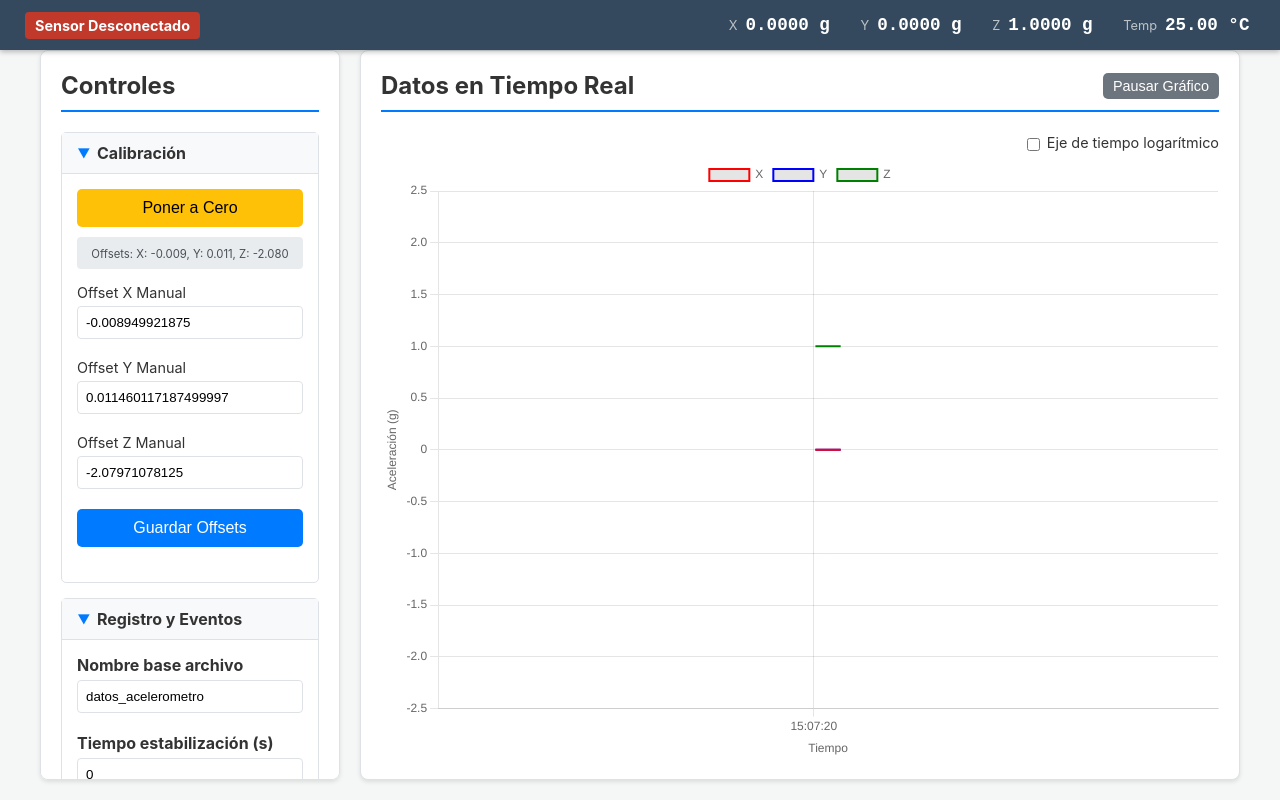
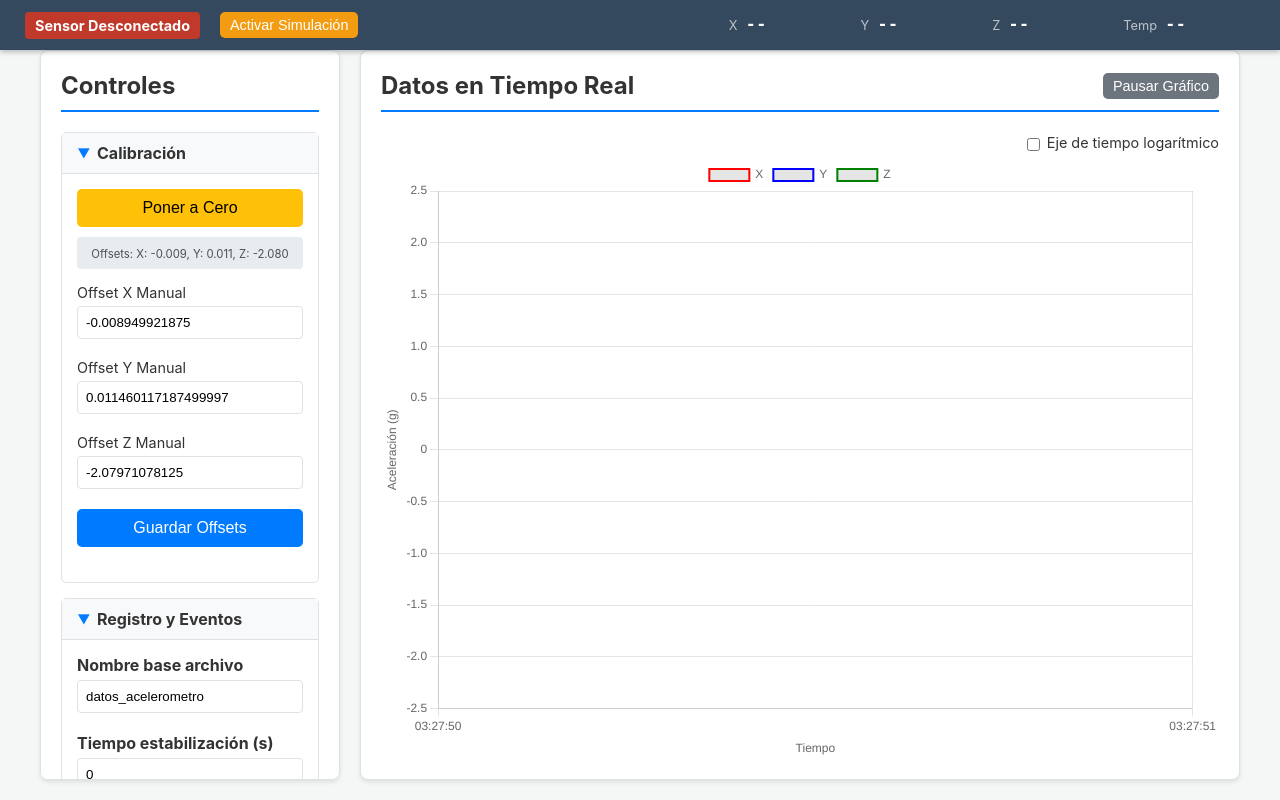
Before and after one commit to GLeiva181/acelerometro-python, a Flask app: page / in a window 1280 px wide. Run offline with Flask 3, Linux system fonts and the light colour scheme; data that the repository does not hold is empty.

Commit message:
deshabilitar simulacion

```diff
--- a/app.py
+++ b/app.py
@@ -64,6 +64,7 @@
 sensor_available = False
 recording = False
 recording_start_time = 0.0
+simulation_enabled = False
 last_event_time = 0.0
 auto_recording_active = False
 
@@ -217,10 +218,16 @@
         latest_data['y'] -= config['offsets']['y']
         latest_data['z'] -= config['offsets']['z']
         return jsonify(latest_data)
-    else:
-        # Devuelve datos de ejemplo si el sensor no está disponible
+    elif not sensor_available and simulation_enabled:
+        # Devuelve datos de ejemplo si la simulación está activada
         return jsonify({
             'x': 0.1 * (time.time() % 10), 'y': 0.2 * (time.time() % 5), 'z': 1.0, 'temp': 25.0,
+            'timestamp': time.time()
+        })
+    else:
+        # Sensor no disponible y simulación desactivada
+        return jsonify({
+            'x': 0, 'y': 0, 'z': 0, 'temp': 0,
             'timestamp': time.time(), 'error': 'Sensor no disponible'
         })
 
@@ -329,6 +336,17 @@
     except (ValueError, TypeError, KeyError) as e:
         return jsonify({'success': False, 'message': f'Datos inválidos: {e}'}), 400
 
+@app.route('/toggle_simulation', methods=['POST'])
+def toggle_simulation():
+    global simulation_enabled
+    if not sensor_available:
+        simulation_enabled = not simulation_enabled
+        message = 'Simulación activada.' if simulation_enabled else 'Simulación desactivada.'
+        print(message)
+        return jsonify({'success': True, 'simulation_enabled': simulation_enabled, 'message': message})
+    else:
+        return jsonify({'success': False, 'message': 'El sensor está conectado, no se puede simular.'}), 400
+
 @app.route('/files', methods=['GET'])
 def list_files():
     data_dir = "data"
@@ -397,7 +415,11 @@
 
 @app.route('/status', methods=['GET'])
 def get_status():
-    status = {'recording': recording, 'sensor_available': sensor_available}
+    status = {
+        'recording': recording,
+        'sensor_available': sensor_available,
+        'simulation_enabled': simulation_enabled
+    }
     status.update({'config': config})
     return jsonify(status)
 
--- a/config.json
+++ b/config.json
@@ -10,22 +10,22 @@
     "filename": "datos_acelerometro",
     "stabilization": 0.0,
     "auto_record": true,
-    "cooldown": "1",
-    "pre_record_time": "2",
-    "time_window": "20",
+    "cooldown": 1.0,
+    "pre_record_time": 2.0,
+    "time_window": 20.0,
     "umbral_mode": "Absoluto",
     "center_x": -0.0012576171874999985,
     "center_y": -0.0016823828124999968,
     "center_z": 1.0010499609375003,
-    "delta_x": "0.1",
-    "delta_y": "0.1",
-    "delta_z": "0.1",
-    "min_x": "-0.5",
-    "max_x": "0.5",
-    "min_y": "-0.5",
-    "max_y": "0.5",
-    "min_z": "0.5",
-    "max_z": "1.5",
+    "delta_x": 0.1,
+    "delta_y": 0.1,
+    "delta_z": 0.1,
+    "min_x": -0.5,
+    "max_x": 0.5,
+    "min_y": -0.5,
+    "max_y": 0.5,
+    "min_z": 0.5,
+    "max_z": 1.5,
     "auto_center": true,
     "nombre_archivo": "datos",
     "simulacion": false,
--- a/templates/index.html
+++ b/templates/index.html
@@ -239,6 +239,7 @@
 <div id="top-banner">
     <div class="banner-section">
         <span id="banner-sensor-status">--</span>
+        <button id="toggleSimBtn" class="btn" style="display: none; width: auto; padding: 5px 10px; font-size: 0.9em; background-color: #f39c12;">Activar Simulación</button>
         <span id="banner-recording-status">GRABANDO</span>
     </div>
     <div class="banner-section banner-data">
@@ -480,6 +481,7 @@
     const loadFileBtn = document.getElementById('loadFileBtn');
     const logScaleCheck = document.getElementById('logScaleCheck');
     const statusIndicator = document.getElementById('status-indicator');
+    const toggleSimBtn = document.getElementById('toggleSimBtn');
 
     const fetchData = async (url, options) => {
         try {
@@ -498,7 +500,16 @@
     function updateLiveValues(sensor) {
         if (!sensor) return;
         if (viewingMode === 'file') return;
-        if (sensor.error) { console.warn(sensor.error); }
+
+        if (sensor.error) {
+            console.warn(sensor.error);
+            // Muestra '--' cuando hay un error (sin sensor, sin simulación)
+            document.getElementById("banner-xVal").textContent = '--';
+            document.getElementById("banner-yVal").textContent = '--';
+            document.getElementById("banner-zVal").textContent = '--';
+            document.getElementById("banner-tempVal").textContent = '--';
+            return; // No actualiza el gráfico
+        }
 
         document.getElementById("banner-xVal").textContent = sensor.x.toFixed(4) + ' g';
         document.getElementById("banner-yVal").textContent = sensor.y.toFixed(4) + ' g';
@@ -524,13 +535,24 @@
 
         const bannerSensorStatus = document.getElementById('banner-sensor-status');
         const bannerRecordingStatus = document.getElementById('banner-recording-status');
+        const toggleSimBtn = document.getElementById('toggleSimBtn');
 
         if (status.sensor_available) {
             bannerSensorStatus.textContent = 'Sensor Conectado';
             bannerSensorStatus.className = 'connected';
+            toggleSimBtn.style.display = 'none';
         } else {
             bannerSensorStatus.textContent = 'Sensor Desconectado';
             bannerSensorStatus.className = 'disconnected';
+            toggleSimBtn.style.display = 'inline-block';
+
+            if (status.simulation_enabled) {
+                toggleSimBtn.textContent = 'Desactivar Simulación';
+                toggleSimBtn.style.backgroundColor = '#16a085'; // Color "activo"
+            } else {
+                toggleSimBtn.textContent = 'Activar Simulación';
+                toggleSimBtn.style.backgroundColor = '#f39c12'; // Color "acción"
+            }
         }
 
         if (status.recording) {
@@ -636,6 +658,24 @@
             } else {
                 pauseChartBtn.textContent = 'Pausar Gráfico';
                 pauseChartBtn.style.backgroundColor = '#6c757d';
+            }
+        }
+    });
+
+    toggleSimBtn.addEventListener('click', async () => {
+        const result = await fetchData('/toggle_simulation', { method: 'POST' });
+        if (result && result.success) {
+            // Forzar una actualización de la UI para reflejar el cambio
+            fetchData('/status').then(updateUIFromStatus);
+
+            // Si la simulación se acaba de desactivar, limpiar el gráfico y los valores
+            if (!result.simulation_enabled) {
+                chart.data.datasets.forEach(ds => ds.data = []);
+                chart.update();
+                document.getElementById("banner-xVal").textContent = '--';
+                document.getElementById("banner-yVal").textContent = '--';
+                document.getElementById("banner-zVal").textContent = '--';
+                document.getElementById("banner-tempVal").textContent = '--';
             }
         }
     });
```
